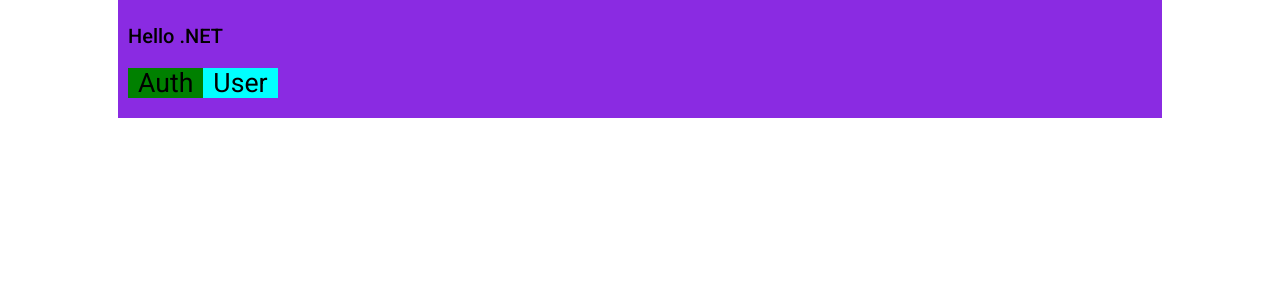
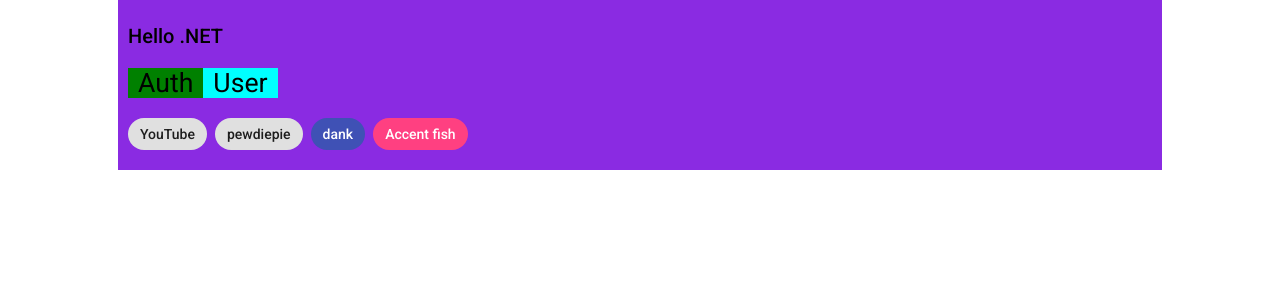
Before and after one commit to YourSenseiCreeper/MewaApp, an Angular app in the folder MewaAppBackend.WebApi/MewaAppFront/: page / in a window 1280 px wide. Shown: the top 300 px of the page. Built offline with nearby package versions, Linux system fonts and the light colour scheme.

Commit message:
sample usage of angular material and different component when mobile

```diff
--- a/MewaAppBackend.WebApi/MewaAppFront/src/app/public/home/home.component.html
+++ b/MewaAppBackend.WebApi/MewaAppFront/src/app/public/home/home.component.html
@@ -4,4 +4,13 @@
         <div style="background-color: green; padding: 5px 10px" routerLink="auth">Auth</div>
         <div style="background-color: cyan; padding: 5px 10px" routerLink="user">User</div>
     </div>
+    <br>
+    <div>
+        <mat-chip-list aria-label="Fish selection">
+            <mat-chip>YouTube</mat-chip>
+            <mat-chip>pewdiepie</mat-chip>
+            <mat-chip color="primary" selected>dank</mat-chip>
+            <mat-chip color="accent" selected>Accent fish</mat-chip>
+          </mat-chip-list>
+    </div>
 </div>
--- a/MewaAppBackend.WebApi/MewaAppFront/src/app/public/home/home.component.ts
+++ b/MewaAppBackend.WebApi/MewaAppFront/src/app/public/home/home.component.ts
@@ -7,7 +7,8 @@ import { NotificationService } from "src/app/shared/notification.service";
   styleUrls: ['./home.component.scss']
 })
 export class HomeComponent {
-  constructor(private notificationService: NotificationService) {}
+  constructor(private notificationService: NotificationService) {
+  }
 
   onClickAcction() {
     this.notificationService.showTestMessage();
--- /dev/null
+++ b/MewaAppBackend.WebApi/MewaAppFront/src/app/public/mobile-home/mobile-home.component.html
@@ -0,0 +1,3 @@
+<div class="net">
+    <h2>Hello .NET</h2>
+</div>
--- /dev/null
+++ b/MewaAppBackend.WebApi/MewaAppFront/src/app/public/mobile-home/mobile-home.component.scss
@@ -0,0 +1,13 @@
+.net {
+    background-color: blueviolet;
+    font-size: 20pt;
+    margin: 0px auto;
+    padding: 20px 10px;
+    width: 80%;
+}
+
+.nav {
+    display: flex;
+    align-items: center;
+    flex-flow: row;
+}
--- /dev/null
+++ b/MewaAppBackend.WebApi/MewaAppFront/src/app/public/mobile-home/mobile-home.component.ts
@@ -0,0 +1,15 @@
+import { Component } from '@angular/core';
+import { NotificationService } from "src/app/shared/notification.service";
+
+@Component({
+  selector: 'app-mobile-home',
+  templateUrl: './mobile-home.component.html',
+  styleUrls: ['./mobile-home.component.scss']
+})
+export class MobileHomeComponent {
+  constructor(private notificationService: NotificationService) {}
+
+  onClickAcction() {
+    this.notificationService.showTestMessage();
+  }
+}
--- a/MewaAppBackend.WebApi/MewaAppFront/src/app/public/public-routing.module.ts
+++ b/MewaAppBackend.WebApi/MewaAppFront/src/app/public/public-routing.module.ts
@@ -1,13 +1,16 @@
 import { NgModule } from '@angular/core';
 import { RouterModule } from '@angular/router';
 import { HomeComponent } from './home/home.component';
+import { MobileHomeComponent } from './mobile-home/mobile-home.component';
+
+let isMobile = window.matchMedia("(max-width: 800px)")
 
 @NgModule({
   imports: [
       RouterModule.forChild([
           {
               path: '',
-              component: HomeComponent,
+              component: isMobile.matches ? MobileHomeComponent : HomeComponent,
               // children: [
               //     { path: 'public-links', component: LinksComponent, canActivate: [AppRouteGuard], data: { title: "Linki"} },
               //     { path: 'red', component: RedirectComponent, canActivate: [AppRouteGuard], data: { title: "Redirect"}  },
--- a/MewaAppBackend.WebApi/MewaAppFront/src/app/public/public.module.ts
+++ b/MewaAppBackend.WebApi/MewaAppFront/src/app/public/public.module.ts
@@ -2,8 +2,8 @@ import { NgModule } from '@angular/core';
 import { CommonModule } from '@angular/common';
 import { HomeComponent } from './home/home.component';
 import { RouterModule } from '@angular/router';
-import { AppRoutingModule } from '../app-routing.module';
 import { PublicRoutingModule } from './public-routing.module';
+import {MatChipsModule} from '@angular/material/chips';
 
 @NgModule({
   declarations: [
@@ -12,7 +12,8 @@ import { PublicRoutingModule } from './public-routing.module';
   imports: [
     CommonModule,
     RouterModule,
-    PublicRoutingModule
+    PublicRoutingModule,
+    MatChipsModule
   ]
 })
 export class PublicModule { }
```
